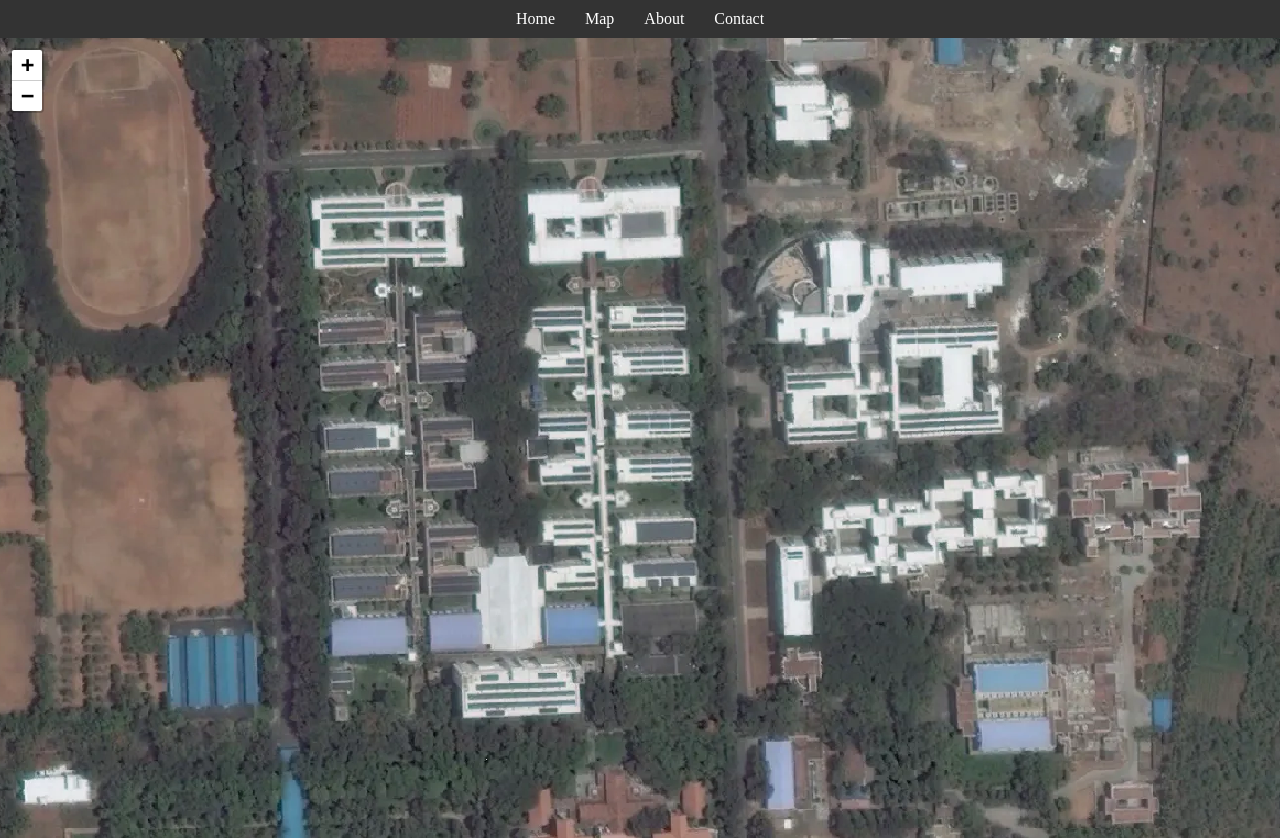
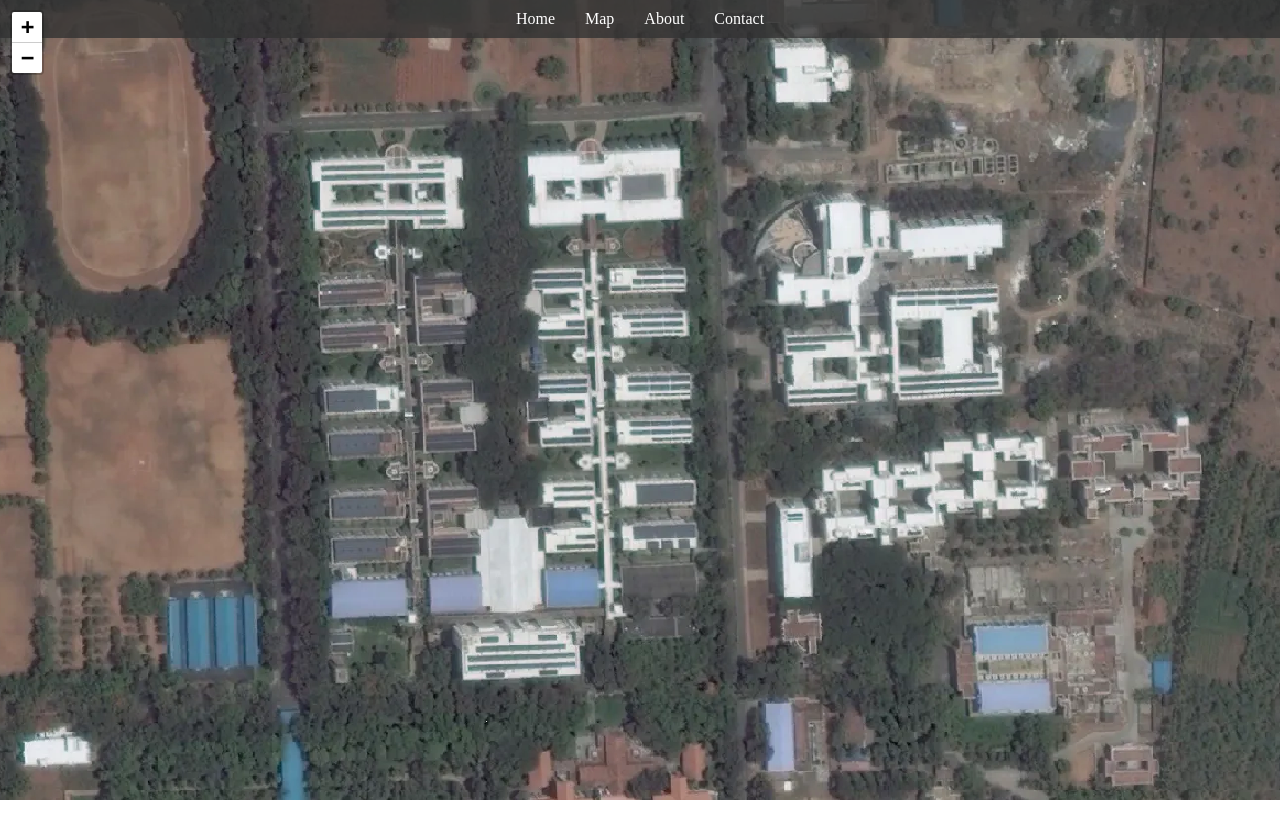
Before and after one commit to jeevithakannan2/BITIndoorMap, a React (Vite) app in the folder frontend/: page / in a window 1280 px wide. After the commit the page ends 800 px from the top, so only its background shows below. Built offline with nearby package versions, Linux system fonts and the light colour scheme.

Commit message:
Added title bar as a hover instead of above the map

```diff
--- a/frontend/src/App.jsx
+++ b/frontend/src/App.jsx
@@ -5,7 +5,7 @@ import MenuBar from "./components/MenuBar.jsx";
 function App() {
   return (
     <>
-      <div>
+      <div style={styles.container}>
       <MenuBar />
         <MainPage />
       </div>
@@ -13,4 +13,12 @@ function App() {
   );
 }
 
+const styles = {
+  container: {
+    position: 'relative',
+    width: '100%',
+    height: '100vh',
+  },
+};
+
 export default App;
--- a/frontend/src/components/MenuBar.jsx
+++ b/frontend/src/components/MenuBar.jsx
@@ -25,8 +25,13 @@ const MenuBar = () => {
 
 const styles = {
   nav: {
-    backgroundColor: '#333',
+    backgroundColor: 'rgba(51, 51, 51, 0.8)', // Semi-transparent background
     padding: '10px 0',
+    position: 'absolute',
+    top: 0,
+    left: 0,
+    right: 0,
+    zIndex: 1000, // Ensure it's above the map
   },
   ul: {
     listStyle: 'none',
```
